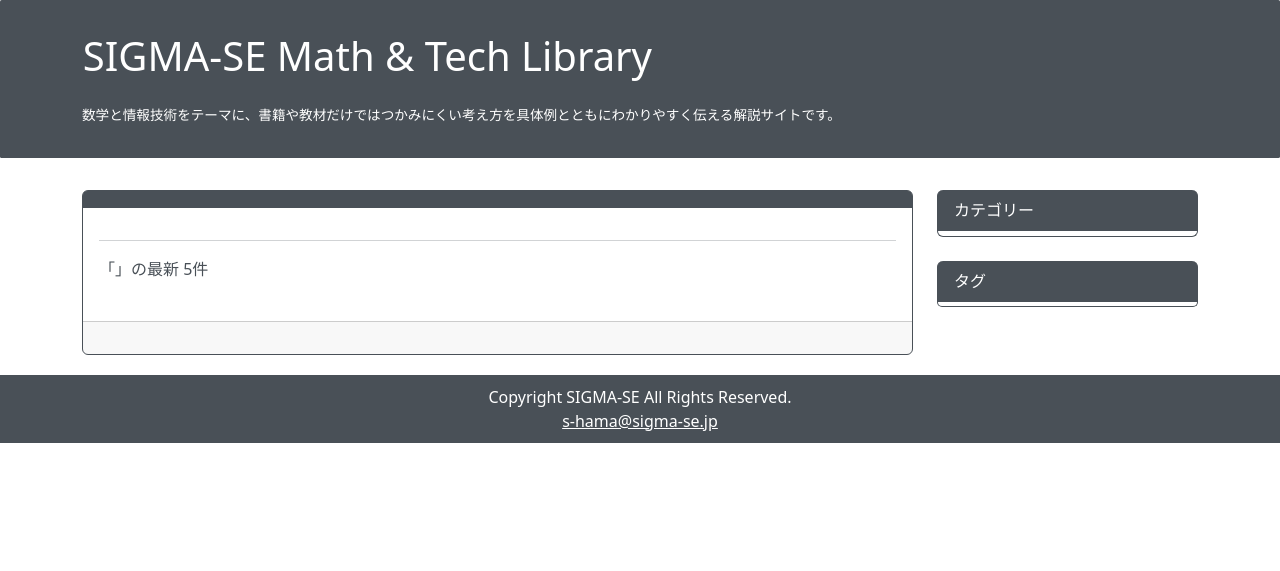
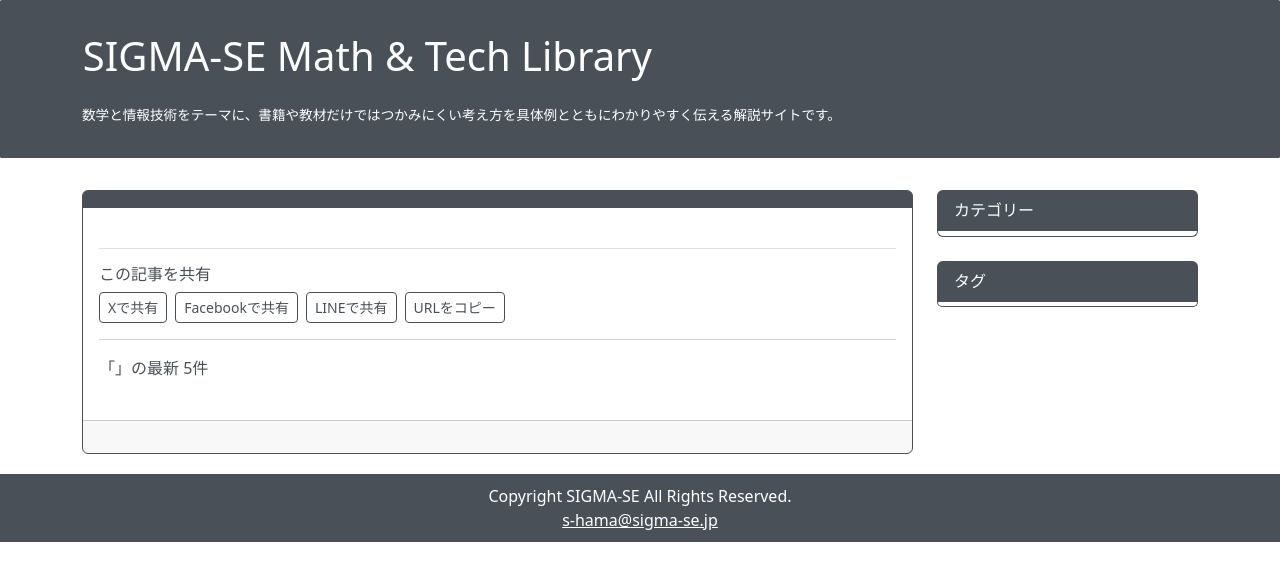
Before and after one commit to s-hama/sigma-se-tech-blog, a Django app: template tblog/templates/tblog/post_detail.html in a window 1280 px wide. Shown: the part 54-625 px from the top of the page. Run offline with Django 4.2, Linux system fonts and the light colour scheme; the template is opened without the code that fills it, so the values that code supplies are empty; some libraries are stand-ins or nearby versions.

Commit message:
feat: add article sharing functionality

```diff
--- a/tblog/templates/tblog/post_detail.html
+++ b/tblog/templates/tblog/post_detail.html
@@ -14,6 +14,97 @@
     {% else %}
       {{ post.text | urlize | linebreaks }}
     {% endif %}
+
+    {% url 'tblog:detail' post.pk as article_path %}
+    {% with article_url="https://sigma-se.com"|add:article_path %}
+      <section class="mt-4 pt-3 border-top" aria-labelledby="share-title">
+        <h6 id="share-title">この記事を共有</h6>
+        <div class="d-flex flex-wrap gap-2">
+          <a class="btn btn-outline-primary btn-sm"
+            href="https://x.com/intent/tweet?text={{ post.title|urlencode }}&amp;url={{ article_url|urlencode }}"
+            target="_blank" rel="noopener noreferrer nofollow"
+            aria-label="この記事をXで共有（新しいタブで開きます）">Xで共有</a>
+          <a class="btn btn-outline-primary btn-sm"
+            href="https://www.facebook.com/sharer/sharer.php?u={{ article_url|urlencode }}"
+            target="_blank" rel="noopener noreferrer nofollow"
+            aria-label="この記事をFacebookで共有（新しいタブで開きます）">Facebookで共有</a>
+          <a class="btn btn-outline-primary btn-sm"
+            href="https://social-plugins.line.me/lineit/share?url={{ article_url|urlencode }}&amp;text={{ post.title|urlencode }}"
+            target="_blank" rel="noopener noreferrer nofollow"
+            aria-label="この記事をLINEで共有（新しいタブで開きます）">LINEで共有</a>
+          <button id="copy-article-url" class="btn btn-outline-primary btn-sm" type="button"
+            data-url="{{ article_url }}" data-title="{{ post.title }}">URLをコピー</button>
+          <button id="share-article" class="btn btn-outline-primary btn-sm" type="button" hidden>
+            その他で共有
+          </button>
+        </div>
+        <p id="share-status" class="small mt-2 mb-0" role="status" aria-live="polite"></p>
+      </section>
+
+      <script>
+        (() => {
+          const copyButton = document.getElementById('copy-article-url');
+          const shareButton = document.getElementById('share-article');
+          const status = document.getElementById('share-status');
+          const articleUrl = copyButton.dataset.url;
+          let statusTimer;
+
+          const showStatus = (message) => {
+            window.clearTimeout(statusTimer);
+            status.textContent = message;
+            statusTimer = window.setTimeout(() => {
+              status.textContent = '';
+            }, 4000);
+          };
+
+          const copyArticleUrl = async () => {
+            if (navigator.clipboard && window.isSecureContext) {
+              await navigator.clipboard.writeText(articleUrl);
+              return;
+            }
+
+            const textArea = document.createElement('textarea');
+            textArea.value = articleUrl;
+            textArea.setAttribute('readonly', '');
+            textArea.style.position = 'fixed';
+            textArea.style.opacity = '0';
+            document.body.appendChild(textArea);
+            textArea.select();
+            const copied = document.execCommand('copy');
+            textArea.remove();
+
+            if (!copied) {
+              throw new Error('Copy failed');
+            }
+          };
+
+          copyButton.addEventListener('click', async () => {
+            try {
+              await copyArticleUrl();
+              showStatus('記事のURLをコピーしました。');
+            } catch (error) {
+              showStatus('URLをコピーできませんでした。');
+            }
+          });
+
+          if (navigator.share) {
+            shareButton.hidden = false;
+            shareButton.addEventListener('click', async () => {
+              try {
+                await navigator.share({
+                  title: copyButton.dataset.title,
+                  url: articleUrl,
+                });
+              } catch (error) {
+                if (error.name !== 'AbortError') {
+                  showStatus('共有メニューを開けませんでした。');
+                }
+              }
+            });
+          }
+        })();
+      </script>
+    {% endwith %}
     <hr>
     {% include "tblog/latest_post.html" %}
   </div>
```
